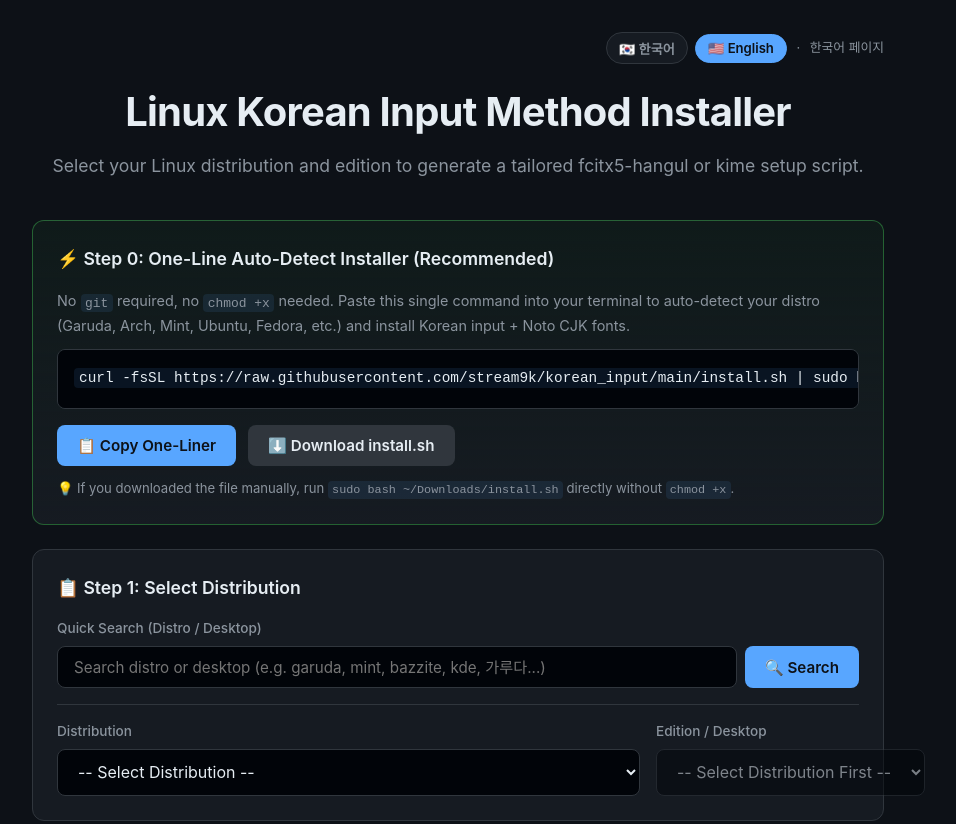
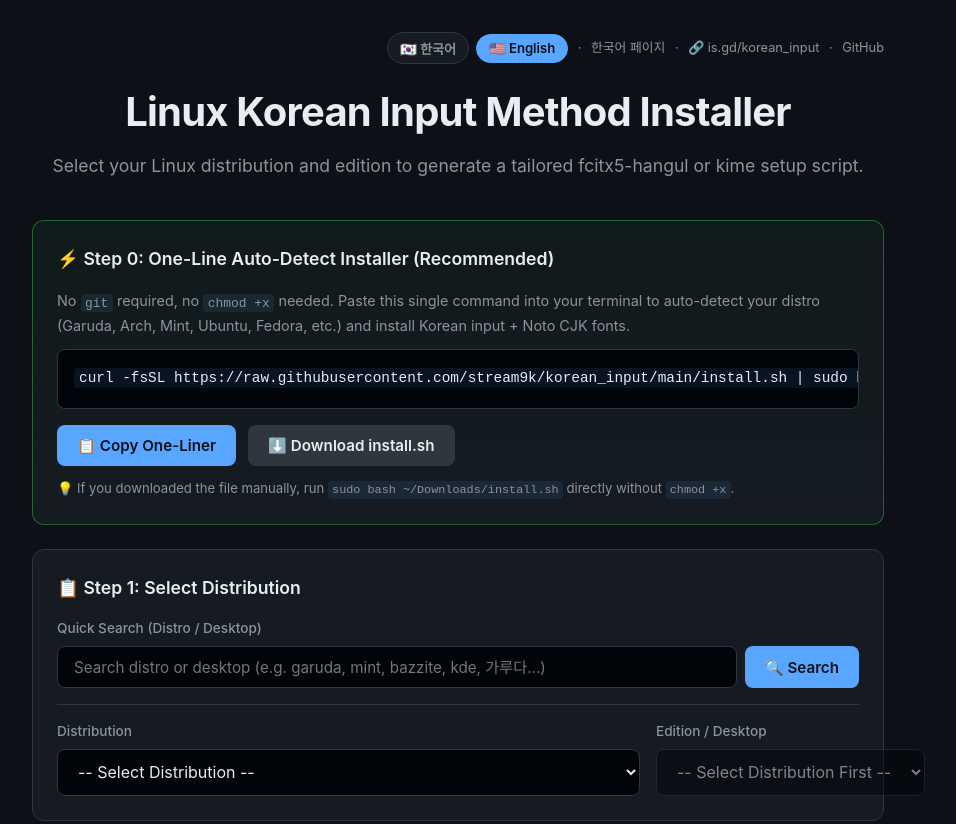
Before and after one commit to stream9k/korean_input, a plain HTML site: page hangul-installer-generator.html in a window 1280 px wide. Shown: the top 824 px of the page, without its empty margins (182-1138 px from the left). Drawn offline with nearby package versions, Linux system fonts and the light colour scheme.

Commit message:
Add short URL (is.gd/korean_input) across README and web generators

```diff
--- a/hangul-installer-generator.html
+++ b/hangul-installer-generator.html
@@ -109,6 +109,10 @@ button:disabled { opacity: 0.5; cursor: not-allowed; transform: none; }
       <button type="button" class="lang-btn" id="btnLangEn" onclick="setLang('en')">🇺🇸 English</button>
       <span class="lang-sep">·</span>
       <a class="lang-link" id="langAltLink" href="index-en.html">English Page</a>
+      <span class="lang-sep">·</span>
+      <a class="lang-link" href="https://is.gd/korean_input" target="_blank" rel="noopener" title="단축 주소">🔗 is.gd/korean_input</a>
+      <span class="lang-sep">·</span>
+      <a class="lang-link" href="https://github.com/stream9k/korean_input" target="_blank" rel="noopener">GitHub</a>
     </div>
     <h1 id="heroTitle">한글 입력기 자동 설치 스크립트</h1>
     <p class="subtitle" id="heroSubtitle">배포판과 에디션을 선택하면 맞춤 스크립트를 생성해 드립니다.</p>
```
Also changed, not shown: index-en.html (+4 -0 lines), index.html (+4 -0 lines), 2 other files.
